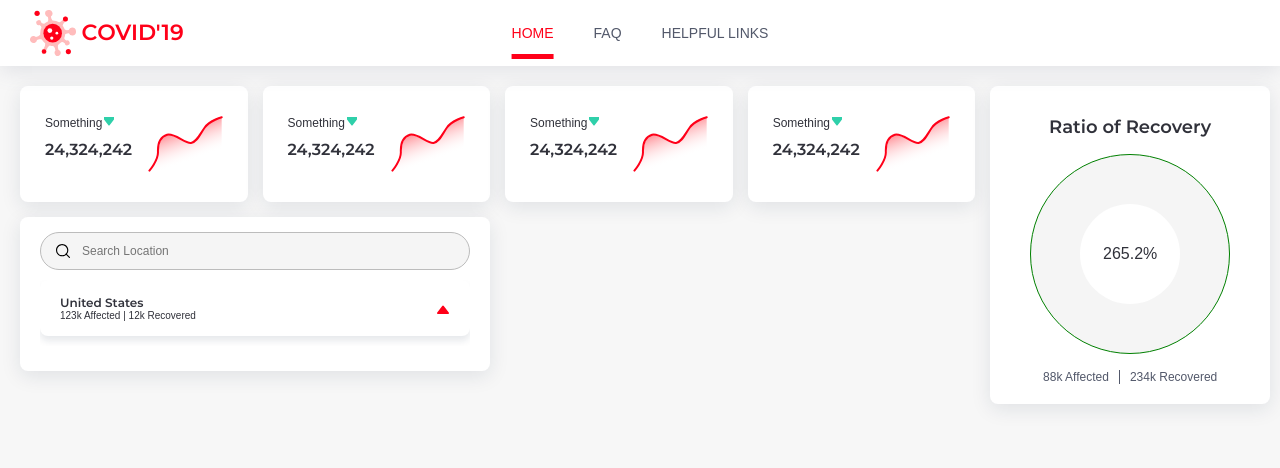
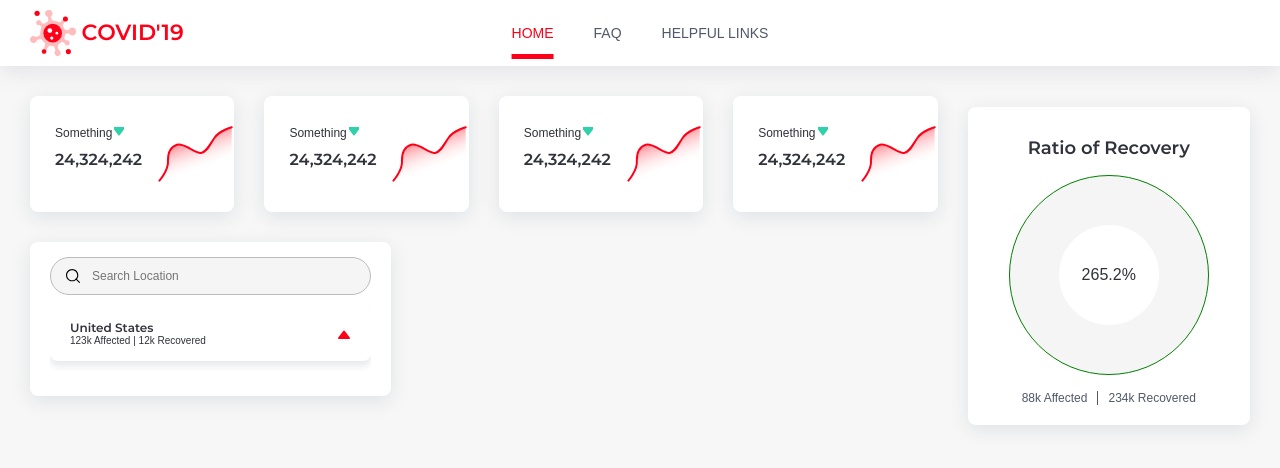
Before and after one commit to NileshOfficial/COVID-Dashboard, an Angular app: page / in a window 1280 px wide. Shown: the top 468 px of the page. Built offline with nearby package versions, Linux system fonts and the light colour scheme; a web font is replaced by a local one.

Commit message:
changed layout to bootstrap grid

```diff
--- a/src/app/app.component.css
+++ b/src/app/app.component.css
@@ -48,10 +48,6 @@ header nav {
     border-bottom: 5px solid #FF0019;
 }
 
-.content {
-    padding: 2rem;
-}
-
 .content.container {
     max-width: 1920px;
     margin-left: auto;
--- a/src/app/home/home.component.css
+++ b/src/app/home/home.component.css
@@ -1,4 +1,3 @@
-.dashboardGrid {
-    display: grid;
-    grid-gap: 1.5rem 1.5rem;
+.container {
+    max-width: 1366px;
 }
--- a/src/app/home/home.component.html
+++ b/src/app/home/home.component.html
@@ -1,8 +1,21 @@
-<div class="dashboardGrid">
-    <covid-case-count style="grid-column: 1; grid-row: 1;" heading="something" [count]="24324242" [rise]="false"></covid-case-count>
-    <covid-case-count style="grid-column: 2; grid-row: 1;" heading="something" [count]="24324242" [rise]="false"></covid-case-count>
-    <covid-case-count style="grid-column: 3; grid-row: 1;" heading="something" [count]="24324242" [rise]="false"></covid-case-count>
-    <covid-case-count style="grid-column: 4; grid-row: 1;" heading="something" [count]="24324242" [rise]="false"></covid-case-count>
-    <covid-recovery-tracker style="grid-column-start: 5; grid-row-start: 1; grid-row-start: 1; grid-row-end: 3; " [affectedCount]="88324" [recoveredCount]="234234"></covid-recovery-tracker>
-    <covid-country-wise-records style="grid-column-start: 1; grid-column-end: 3; grid-row-start: 2; grid-row-end: 4;"></covid-country-wise-records>
+<div class="container pt-5 pb-5">
+    <div class="row">
+        <div class="col-md-9">
+            <div class="row">
+                <covid-case-count class="col-md-3 mb-5" heading="something" [count]="24324242" [rise]="false">
+                </covid-case-count>
+                <covid-case-count class="col-md-3 mb-5" heading="something" [count]="24324242" [rise]="false">
+                </covid-case-count>
+                <covid-case-count class="col-md-3 mb-5" heading="something" [count]="24324242" [rise]="false">
+                </covid-case-count>
+                <covid-case-count class="col-md-3 mb-5" heading="something" [count]="24324242" [rise]="false">
+                </covid-case-count>
+                <covid-country-wise-records class="col-md-5"></covid-country-wise-records>
+            </div>
+        </div>
+        <div class="col-md-3">
+            <covid-recovery-tracker class="col-md-4" [affectedCount]="88324" [recoveredCount]="234234">
+            </covid-recovery-tracker>
+        </div>
+    </div>
 </div>
```
